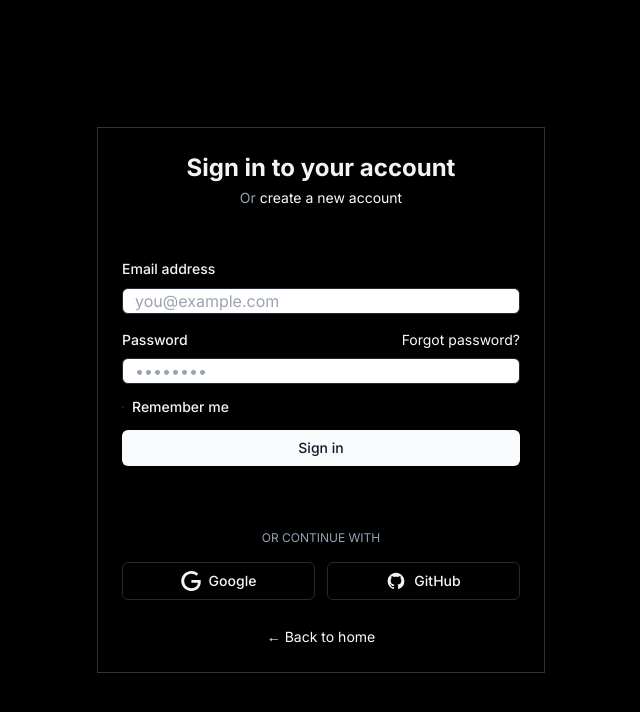
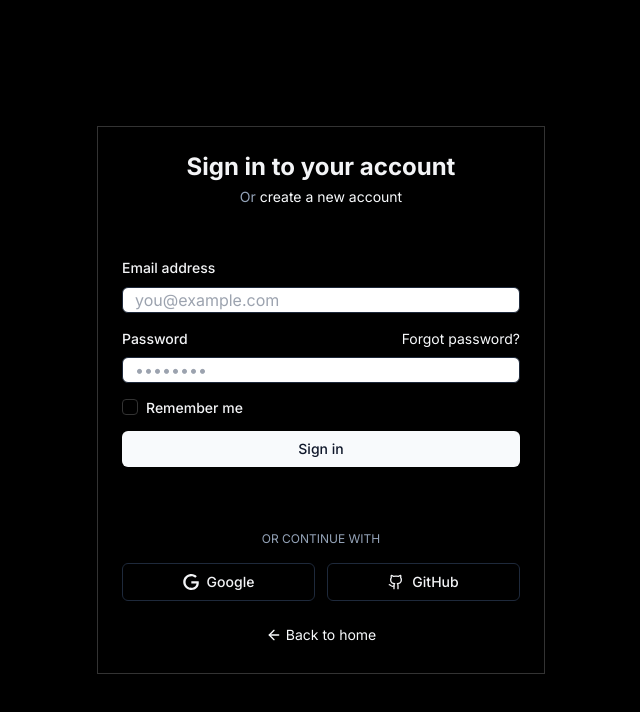
Before and after one commit to anhkhoado932/TrainerAI, a Next.js app: page /login in a window 1280 px wide. Shown: the top 712 px of the page, without its empty margins (319-959 px from the left). Built offline with nearby package versions, Linux system fonts and the light colour scheme.

Commit message:
update UI

```diff
--- a/app/login/page.tsx
+++ b/app/login/page.tsx
@@ -3,38 +3,102 @@
 import { useState } from 'react'
 import Link from 'next/link'
 import { useRouter } from 'next/navigation'
-import { Card, CardContent, CardDescription, CardFooter, CardHeader, CardTitle } from "@/components/ui/card"
-import { Input } from "@/components/ui/input"
-import { Label } from "@/components/ui/label"
-import { Checkbox } from "@/components/ui/checkbox"
-import { Separator } from "@/components/ui/separator"
-import { Alert, AlertDescription } from "@/components/ui/alert"
+import { zodResolver } from '@hookform/resolvers/zod'
+import { useForm } from 'react-hook-form'
+import { z } from 'zod'
+import { Card, CardContent, CardDescription, CardFooter, CardHeader, CardTitle } from "../../src/components/ui/card"
+import { Input } from "../../src/components/ui/input"
+import { Label } from "../../src/components/ui/label"
+import { Checkbox } from "../../src/components/ui/checkbox"
+import { Separator } from "../../src/components/ui/separator"
+import { Alert, AlertDescription } from "../../src/components/ui/alert"
+import { Button } from "../../src/components/ui/button"
+import { Form, FormControl, FormField, FormItem, FormLabel, FormMessage } from "../../src/components/ui/form"
+import { Icons } from "../../src/components/ui/icons"
+
+// Form schema for validation
+const loginSchema = z.object({
+  email: z.string().email({ message: 'Please enter a valid email address' }),
+  password: z.string().min(8, { message: 'Password must be at least 8 characters' }),
+  rememberMe: z.boolean().optional(),
+})
+
+type LoginFormValues = z.infer<typeof loginSchema>
+
+// Default values for the form
+const defaultValues: Partial<LoginFormValues> = {
+  email: '',
+  password: '',
+  rememberMe: false,
+}
+
+interface AuthError {
+  message: string;
+  field?: string;
+}
 
 export default function LoginPage() {
   const router = useRouter()
   const [isLoading, setIsLoading] = useState(false)
-  const [error, setError] = useState('')
+  const [authError, setAuthError] = useState<AuthError | null>(null)
 
-  const handleSubmit = async (e: React.FormEvent<HTMLFormElement>) => {
-    e.preventDefault()
+  // Initialize form with react-hook-form and zod validation
+  const form = useForm<LoginFormValues>({
+    resolver: zodResolver(loginSchema),
+    defaultValues,
+  })
+
+  async function onSubmit(data: LoginFormValues) {
     setIsLoading(true)
-    setError('')
-
-    const formData = new FormData(e.currentTarget)
-    const email = formData.get('email') as string
-    const password = formData.get('password') as string
+    setAuthError(null)
 
     try {
       // In a real app, you would call your authentication API here
-      console.log('Login attempt with:', { email, password })
+      console.log('Login attempt with:', { email: data.email, password: data.password })
 
       // Simulate successful login
-      setTimeout(() => {
+      await new Promise(resolve => setTimeout(resolve, 1000))
+
       // Redirect to dashboard after successful login
       router.push('/dashboard')
-      }, 1000)
-    } catch (err) {
-      setError('Invalid email or password')
+    } catch (error) {
+      // Handle different types of errors
+      if (error instanceof Error) {
+        setAuthError({ message: error.message })
+      } else {
+        setAuthError({ message: 'An unexpected error occurred. Please try again.' })
+      }
+      setIsLoading(false)
+    }
+  }
+
+  // Social login handlers
+  const handleGoogleLogin = async () => {
+    setIsLoading(true)
+    setAuthError(null)
+
+    try {
+      // Implement Google OAuth login
+      console.log('Google login initiated')
+      await new Promise(resolve => setTimeout(resolve, 1000))
+      router.push('/dashboard')
+    } catch (error) {
+      setAuthError({ message: 'Failed to login with Google. Please try again.' })
+      setIsLoading(false)
+    }
+  }
+
+  const handleGitHubLogin = async () => {
+    setIsLoading(true)
+    setAuthError(null)
+
+    try {
+      // Implement GitHub OAuth login
+      console.log('GitHub login initiated')
+      await new Promise(resolve => setTimeout(resolve, 1000))
+      router.push('/dashboard')
+    } catch (error) {
+      setAuthError({ message: 'Failed to login with GitHub. Please try again.' })
       setIsLoading(false)
     }
   }
@@ -52,60 +116,102 @@ export default function LoginPage() {
           </CardDescription>
         </CardHeader>
 
-        {error && (
+        {authError && (
           <CardContent>
-            <Alert variant="destructive">
-              <AlertDescription>{error}</AlertDescription>
+            <Alert variant="destructive" className="animate-in fade-in-50">
+              <AlertDescription>{authError.message}</AlertDescription>
             </Alert>
           </CardContent>
         )}
 
         <CardContent>
-          <form onSubmit={handleSubmit} className="space-y-4">
-            <div className="space-y-2">
-              <Label htmlFor="email">Email address</Label>
+          <Form {...form}>
+            <form onSubmit={form.handleSubmit(onSubmit)} className="space-y-4">
+              <FormField
+                control={form.control}
+                name="email"
+                render={({ field }) => (
+                  <FormItem>
+                    <FormLabel>Email address</FormLabel>
+                    <FormControl>
                       <Input
-                id="email"
-                name="email"
+                        {...field}
                         type="email"
                         autoComplete="email"
-                required
                         placeholder="you@example.com"
+                        disabled={isLoading}
+                        aria-describedby="email-error"
                       />
-            </div>
+                    </FormControl>
+                    <FormMessage />
+                  </FormItem>
+                )}
+              />
 
-            <div className="space-y-2">
+              <FormField
+                control={form.control}
+                name="password"
+                render={({ field }) => (
+                  <FormItem>
                     <div className="flex items-center justify-between">
-                <Label htmlFor="password">Password</Label>
-                <Link href="#" className="text-sm text-primary hover:underline">
+                      <FormLabel>Password</FormLabel>
+                      <Link href="/forgot-password" className="text-sm text-primary hover:underline">
                         Forgot password?
                       </Link>
                     </div>
+                    <FormControl>
                       <Input
-                id="password"
-                name="password"
+                        {...field}
                         type="password"
                         autoComplete="current-password"
-                required
                         placeholder="••••••••"
+                        disabled={isLoading}
+                        aria-describedby="password-error"
                       />
+                    </FormControl>
+                    <FormMessage />
+                  </FormItem>
+                )}
+              />
+
+              <FormField
+                control={form.control}
+                name="rememberMe"
+                render={({ field }) => (
+                  <FormItem className="flex flex-row items-start space-x-2 space-y-0">
+                    <FormControl>
+                      <Checkbox
+                        checked={field.value}
+                        onCheckedChange={field.onChange}
+                        disabled={isLoading}
+                        id="remember-me"
+                      />
+                    </FormControl>
+                    <div className="space-y-1 leading-none">
+                      <FormLabel htmlFor="remember-me" className="text-sm font-medium leading-none cursor-pointer">
+                        Remember me
+                      </FormLabel>
                     </div>
+                  </FormItem>
+                )}
+              />
 
-            <div className="flex items-center space-x-2">
-              <Checkbox id="remember-me" name="remember-me" />
-              <Label htmlFor="remember-me" className="text-sm font-medium leading-none peer-disabled:cursor-not-allowed peer-disabled:opacity-70">
-                Remember me
-              </Label>
-            </div>
-
-            <button
+              <Button
                 type="submit"
+                className="w-full"
                 disabled={isLoading}
-              className="w-full inline-flex items-center justify-center whitespace-nowrap rounded-md bg-primary px-4 py-2 text-sm font-medium text-primary-foreground shadow transition-colors hover:bg-primary/90 focus-visible:outline-none focus-visible:ring-1 focus-visible:ring-ring disabled:opacity-50"
               >
-              {isLoading ? 'Signing in...' : 'Sign in'}
-            </button>
+                {isLoading ? (
+                  <>
+                    <Icons.spinner className="mr-2 h-4 w-4 animate-spin" />
+                    Signing in...
+                  </>
+                ) : (
+                  'Sign in'
+                )}
+              </Button>
             </form>
+          </Form>
         </CardContent>
 
         <CardFooter className="flex flex-col">
@@ -119,30 +225,33 @@ export default function LoginPage() {
           </div>
 
           <div className="grid grid-cols-2 gap-3 w-full">
-            <button
+            <Button
+              variant="outline"
               type="button"
-              className="inline-flex items-center justify-center whitespace-nowrap rounded-md border border-input bg-background px-4 py-2 text-sm font-medium shadow-sm transition-colors hover:bg-accent hover:text-accent-foreground focus-visible:outline-none focus-visible:ring-1 focus-visible:ring-ring"
+              disabled={isLoading}
+              onClick={handleGoogleLogin}
+              className="flex items-center justify-center gap-2"
             >
-              <svg className="h-5 w-5 mr-2" aria-hidden="true" fill="currentColor" viewBox="0 0 24 24">
-                <path d="M12.48 10.92v3.28h7.84c-.24 1.84-.853 3.187-1.787 4.133-1.147 1.147-2.933 2.4-6.053 2.4-4.827 0-8.6-3.893-8.6-8.72s3.773-8.72 8.6-8.72c2.6 0 4.507 1.027 5.907 2.347l2.307-2.307C18.747 1.44 16.133 0 12.48 0 5.867 0 .307 5.387.307 12s5.56 12 12.173 12c3.573 0 6.267-1.173 8.373-3.36 2.16-2.16 2.84-5.213 2.84-7.667 0-.76-.053-1.467-.173-2.053H12.48z" />
-              </svg>
+              <Icons.google className="h-4 w-4" />
               Google
-            </button>
+            </Button>
 
-            <button
+            <Button
+              variant="outline"
               type="button"
-              className="inline-flex items-center justify-center whitespace-nowrap rounded-md border border-input bg-background px-4 py-2 text-sm font-medium shadow-sm transition-colors hover:bg-accent hover:text-accent-foreground focus-visible:outline-none focus-visible:ring-1 focus-visible:ring-ring"
+              disabled={isLoading}
+              onClick={handleGitHubLogin}
+              className="flex items-center justify-center gap-2"
             >
-              <svg className="h-5 w-5 mr-2" aria-hidden="true" fill="currentColor" viewBox="0 0 24 24">
-                <path fillRule="evenodd" d="M12 2C6.477 2 2 6.484 2 12.017c0 4.425 2.865 8.18 6.839 9.504.5.092.682-.217.682-.483 0-.237-.008-.868-.013-1.703-2.782.605-3.369-1.343-3.369-1.343-.454-1.158-1.11-1.466-1.11-1.466-.908-.62.069-.608.069-.608 1.003.07 1.531 1.032 1.531 1.032.892 1.53 2.341 1.088 2.91.832.092-.647.35-1.088.636-1.338-2.22-.253-4.555-1.113-4.555-4.951 0-1.093.39-1.988 1.029-2.688-.103-.253-.446-1.272.098-2.65 0 0 .84-.27 2.75 1.026A9.564 9.564 0 0112 6.844c.85.004 1.705.115 2.504.337 1.909-1.296 2.747-1.027 2.747-1.027.546 1.379.202 2.398.1 2.651.64.7 1.028 1.595 1.028 2.688 0 3.848-2.339 4.695-4.566 4.943.359.309.678.92.678 1.855 0 1.338-.012 2.419-.012 2.747 0 .268.18.58.688.482A10.019 10.019 0 0022 12.017C22 6.484 17.522 2 12 2z" clipRule="evenodd" />
-              </svg>
+              <Icons.gitHub className="h-4 w-4" />
               GitHub
-            </button>
+            </Button>
           </div>
 
           <div className="mt-6 text-center">
-            <Link href="/" className="text-sm text-primary hover:underline">
-              ← Back to home
+            <Link href="/" className="text-sm text-primary hover:underline inline-flex items-center">
+              <Icons.arrowLeft className="mr-1 h-4 w-4" />
+              Back to home
             </Link>
           </div>
         </CardFooter>
--- a/package.json
+++ b/package.json
@@ -9,12 +9,16 @@
     "lint": "next lint"
   },
   "dependencies": {
+    "@hookform/resolvers": "^4.1.3",
     "@radix-ui/react-avatar": "^1.1.3",
+    "@radix-ui/react-checkbox": "^1.1.4",
+    "@radix-ui/react-label": "^2.1.2",
     "@radix-ui/react-progress": "^1.1.2",
     "@radix-ui/react-separator": "^1.1.2",
     "@radix-ui/react-slot": "^1.1.2",
     "class-variance-authority": "^0.7.1",
     "clsx": "^2.1.1",
+    "lucide-react": "^0.479.0",
     "next": "15.2.2",
     "react": "^19.0.0",
     "react-dom": "^19.0.0",
--- /dev/null
+++ b/src/components/ui/icons.tsx
@@ -0,0 +1,60 @@
+import {
+  ArrowLeft,
+  Check,
+  ChevronLeft,
+  ChevronRight,
+  Command,
+  CreditCard,
+  File,
+  FileText,
+  Github,
+  Loader2,
+  LogOut,
+  LucideProps,
+  Moon,
+  MoreVertical,
+  Pizza,
+  Plus,
+  Settings,
+  SunMedium,
+  Trash,
+  Twitter,
+  User,
+  X,
+  type LucideIcon
+} from "lucide-react"
+
+export type Icon = LucideIcon
+
+export const Icons = {
+  logo: Command,
+  close: X,
+  spinner: Loader2,
+  chevronLeft: ChevronLeft,
+  chevronRight: ChevronRight,
+  trash: Trash,
+  settings: Settings,
+  user: User,
+  add: Plus,
+  warning: Command,
+  arrowLeft: ArrowLeft,
+  sun: SunMedium,
+  moon: Moon,
+  gitHub: Github,
+  twitter: Twitter,
+  check: Check,
+  more: MoreVertical,
+  pizza: Pizza,
+  creditCard: CreditCard,
+  file: File,
+  fileText: FileText,
+  logout: LogOut,
+  google: ({ ...props }: LucideProps) => (
+    <svg xmlns="http://www.w3.org/2000/svg" viewBox="0 0 24 24" {...props}>
+      <path
+        d="M12.48 10.92v3.28h7.84c-.24 1.84-.853 3.187-1.787 4.133-1.147 1.147-2.933 2.4-6.053 2.4-4.827 0-8.6-3.893-8.6-8.72s3.773-8.72 8.6-8.72c2.6 0 4.507 1.027 5.907 2.347l2.307-2.307C18.747 1.44 16.133 0 12.48 0 5.867 0 .307 5.387.307 12s5.56 12 12.173 12c3.573 0 6.267-1.173 8.373-3.36 2.16-2.16 2.84-5.213 2.84-7.667 0-.76-.053-1.467-.173-2.053H12.48z"
+        fill="currentColor"
+      />
+    </svg>
+  ),
+}
```
Also changed, not shown: 2 other files (tests, documents, lock files or other folders). Lines whose indentation alone changed are shown as unchanged.
